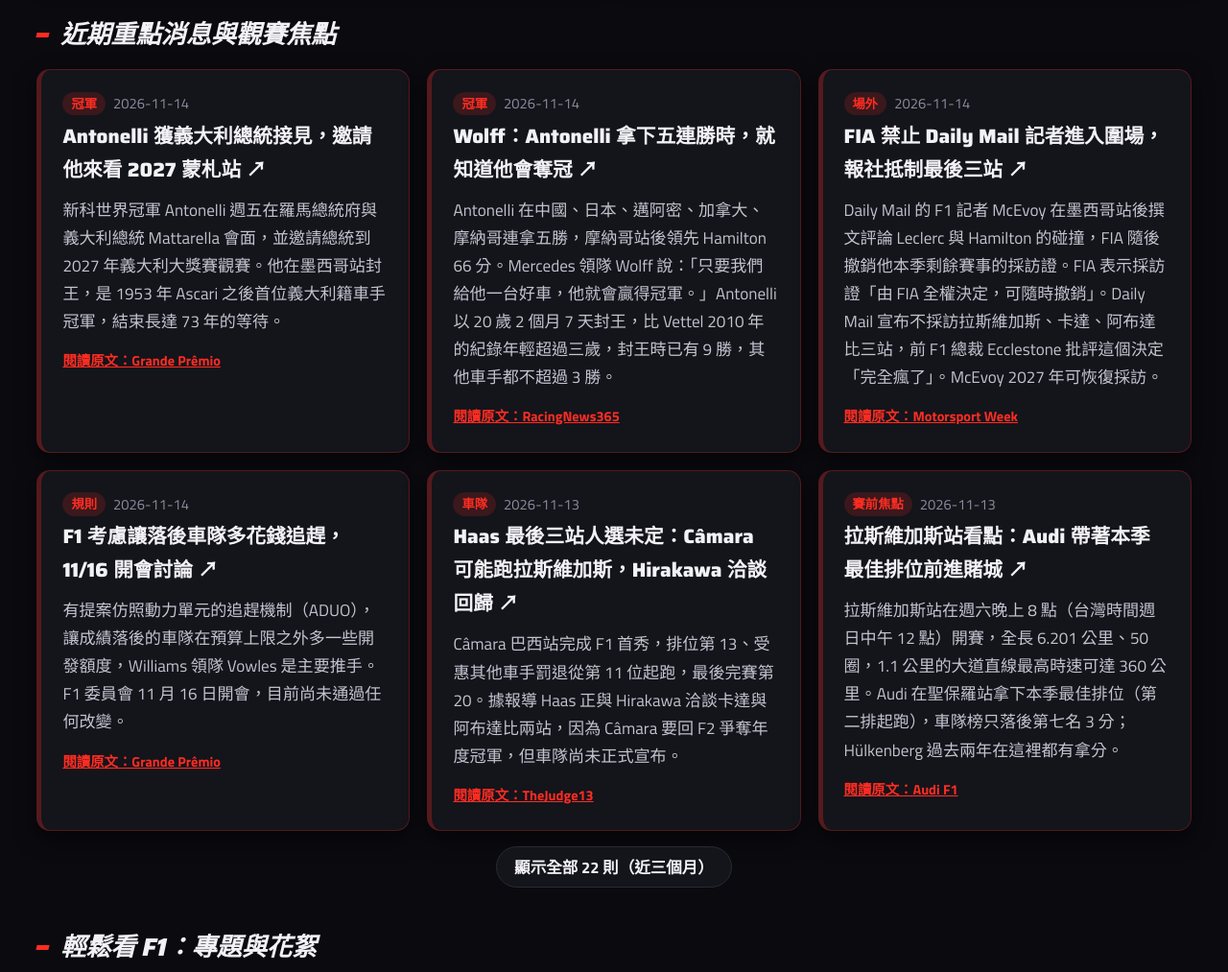
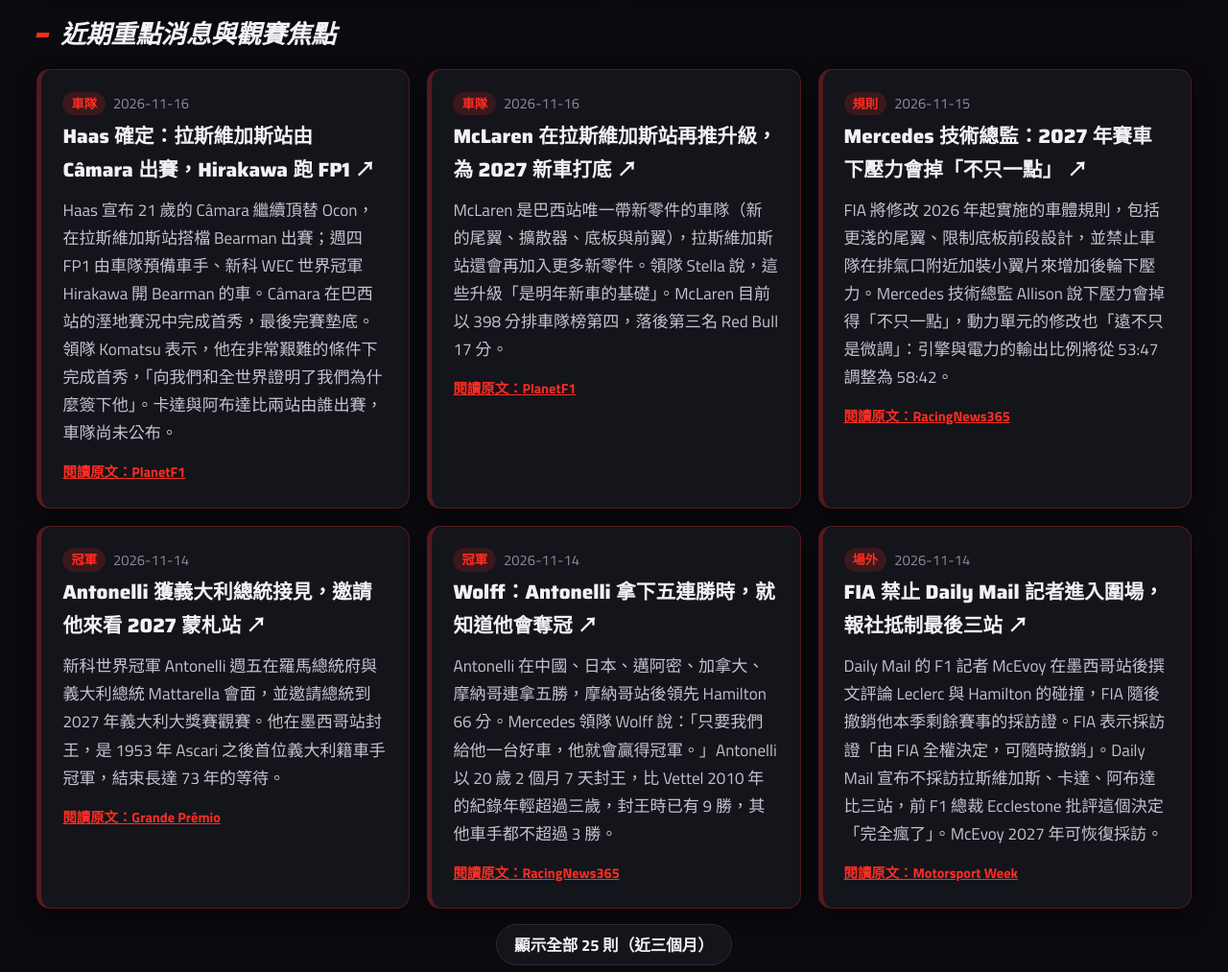
Before and after one commit to YuchiangKo/claude-lab, a plain HTML site: page index.html in a window 1280 px wide. Shown: the part 1520-2533 px from the top of the page at 96% size. Drawn offline with Linux system fonts and the light colour scheme; no server answers.

Commit message:
feat: 新增 Haas 拉斯維加斯陣容、McLaren 升級、2027 規則變動新聞
Co-Authored-By: Claude Opus 5.5 <noreply@anthropic.com>

```diff
--- a/index.html
+++ b/index.html
@@ -1116,7 +1116,7 @@
         desc: '唯一的美國籍老牌車隊（2016 年加入），與 Ferrari 技術合作緊密。Ocon 墨西哥站後離隊，2027 年起已與 F2 積分領先者 Câmara 簽下多年合約。',
         drivers: [
           { family: 'bearman', zh: 'Bearman', en: 'Oliver Bearman', no: 87, flag: '🇬🇧' },
-          { family: 'camara', zh: 'Câmara', en: 'Rafael Câmara', no: null, flag: '🇧🇷', note: '巴西站完成 F1 首秀，2027 年起正式車手', isNew: true }
+          { family: 'camara', zh: 'Câmara', en: 'Rafael Câmara', no: null, flag: '🇧🇷', note: '巴西站完成 F1 首秀，拉斯維加斯站續任，2027 年起正式車手', isNew: true }
         ]
       },
       {
@@ -1246,6 +1246,30 @@
     /* ================= 近期消息（人工整理） ================= */
     // 近三個月重點消息（人工整理，附原文連結）：[日期, 分類, 標題, 內容, 網址, 來源]
     const newsItems = [
+      {
+            "date": "2026-11-16",
+            "tag": "車隊",
+            "title": "Haas 確定：拉斯維加斯站由 Câmara 出賽，Hirakawa 跑 FP1",
+            "body": "Haas 宣布 21 歲的 Câmara 繼續頂替 Ocon，在拉斯維加斯站搭檔 Bearman 出賽；週四 FP1 由車隊預備車手、新科 WEC 世界冠軍 Hirakawa 開 Bearman 的車。Câmara 在巴西站的溼地賽況中完成首秀，最後完賽墊底。領隊 Komatsu 表示，他在非常艱難的條件下完成首秀，「向我們和全世界證明了我們為什麼簽下他」。卡達與阿布達比兩站由誰出賽，車隊尚未公布。",
+            "url": "https://www.planetf1.com/news/haas-confirm-esteban-ocon-replacement-las-vegas-rafael-camara",
+            "source": "PlanetF1"
+      },
+      {
+            "date": "2026-11-16",
+            "tag": "車隊",
+            "title": "McLaren 在拉斯維加斯站再推升級，為 2027 新車打底",
+            "body": "McLaren 是巴西站唯一帶新零件的車隊（新的尾翼、擴散器、底板與前翼），拉斯維加斯站還會再加入更多新零件。領隊 Stella 說，這些升級「是明年新車的基礎」。McLaren 目前以 398 分排車隊榜第四，落後第三名 Red Bull 17 分。",
+            "url": "https://www.planetf1.com/news/mclaren-las-vegas-upgrades-foundations-2027-f1-car",
+            "source": "PlanetF1"
+      },
+      {
+            "date": "2026-11-15",
+            "tag": "規則",
+            "title": "Mercedes 技術總監：2027 年賽車下壓力會掉「不只一點」",
+            "body": "FIA 將修改 2026 年起實施的車體規則，包括更淺的尾翼、限制底板前段設計，並禁止車隊在排氣口附近加裝小翼片來增加後輪下壓力。Mercedes 技術總監 Allison 說下壓力會掉得「不只一點」，動力單元的修改也「遠不只是微調」：引擎與電力的輸出比例將從 53:47 調整為 58:42。",
+            "url": "https://racingnews365.com/mercedes-predict-significant-loss-for-start-of-new-f1-season",
+            "source": "RacingNews365"
+      },
       {
             "date": "2026-11-14",
             "tag": "冠軍",
--- a/sitemap.xml
+++ b/sitemap.xml
@@ -2,7 +2,7 @@
 <urlset xmlns="http://www.sitemaps.org/schemas/sitemap/0.9">
   <url>
     <loc>https://yuchiangko.github.io/claude-lab/</loc>
-    <lastmod>2026-11-15</lastmod>
+    <lastmod>2026-11-16</lastmod>
     <changefreq>daily</changefreq>
     <priority>1.0</priority>
   </url>
```
